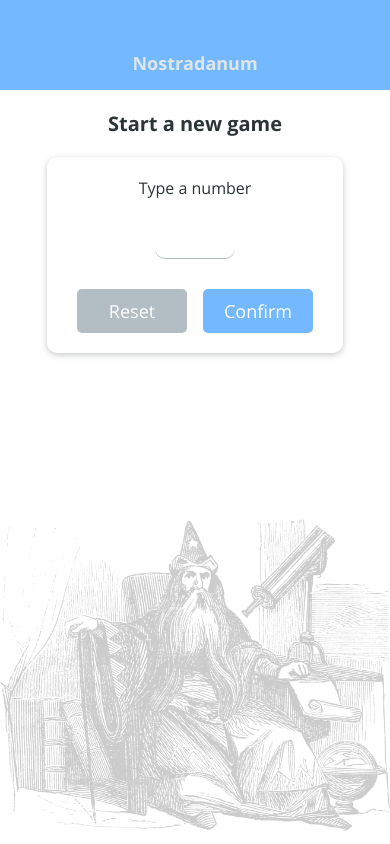
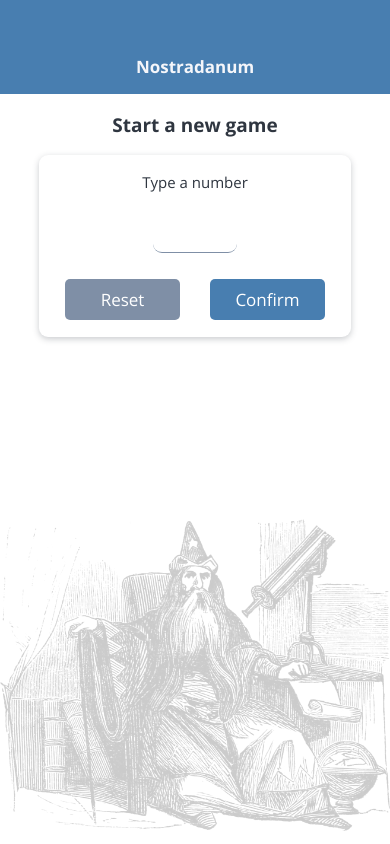
Before and after one commit to max-jellycat/nostradanum, a React Native app: screen / in a window 390 px wide. Built offline with nearby package versions, Linux system fonts and the light colour scheme.

Commit message:
normalize sizes and responsive

```diff
--- a/components/Header.js
+++ b/components/Header.js
@@ -3,6 +3,7 @@ import PropTypes from 'prop-types';
 import { View, StyleSheet } from 'react-native';
 
 import { Colors } from '../constants';
+import normalize from '../utils/normalize';
 import Text from './Text';
 
 const Header = ({ title }) => (
@@ -14,8 +15,8 @@ const Header = ({ title }) => (
 const styles = StyleSheet.create({
   header: {
     width: '100%',
-    height: 90,
-    paddingTop: 36,
+    height: normalize(90),
+    paddingTop: normalize(36),
     backgroundColor: Colors.primary,
     alignItems: 'center',
     justifyContent: 'center',
--- a/components/Text.js
+++ b/components/Text.js
@@ -16,6 +16,7 @@ const Text = ({
       fontFamily: isBold ? 'open-sans-bold' : 'open-sans',
       textAlign: centered ? 'center' : 'left',
     }}
+    allowFontScaling={false}
   >
     { children }
   </RNText>
--- a/constants/index.js
+++ b/constants/index.js
@@ -1,26 +1,28 @@
+import normalize from '../utils/normalize';
+
 export const Colors = {
-  dark: '#2d3436',
-  light: '#dfe6e9',
+  dark: '#2f3640',
+  light: '#f5f6fa',
   white: '#fff',
-  gray: '#b2bec3',
-  primary: '#74b9ff',
-  gold: '#fdcb6e',
+  gray: '#7f8fa6',
+  primary: '#487eb0',
+  gold: '#e1b12c',
 };
 
 export const Sizes = {
-  small: 5,
-  medium: 10,
-  mediumLarge: 15,
-  large: 20,
-  larger: 30,
-  huge: 60,
+  small: normalize(4),
+  medium: normalize(8),
+  mediumLarge: normalize(12),
+  large: normalize(16),
+  larger: normalize(32),
+  huge: normalize(64),
 };
 
 export const FontSizes = {
-  small: 14,
-  default: 16,
-  medium: 18,
-  large: 20,
-  larger: 30,
-  huge: 60,
+  small: normalize(12),
+  default: normalize(14),
+  medium: normalize(16),
+  large: normalize(18),
+  larger: normalize(24),
+  huge: normalize(48),
 };
--- a/screens/GameOverScreen.js
+++ b/screens/GameOverScreen.js
@@ -8,6 +8,7 @@ import Card from '../components/Card';
 import Button from '../components/Button';
 import { Colors, Sizes } from '../constants';
 import NumberContainer from '../components/NumberContainer';
+import normalize from '../utils/normalize';
 
 const GameOverScreen = ({ numRounds, userNumber, onNewGame }) => (
   <View style={styles.screen}>
@@ -36,16 +37,18 @@ const styles = StyleSheet.create({
     alignItems: 'center',
   },
   icon: {
-    width: 150,
-    height: 150,
-    marginVertical: Sizes.large,
+    width: normalize(150),
+    height: normalize(150),
+    marginVertical: Sizes.larger,
     backgroundColor: Colors.gold,
-    borderRadius: 75,
+    borderRadius: normalize(75),
     justifyContent: 'center',
     alignItems: 'center',
   },
   infos: {
     width: '80%',
+    minWidth: normalize(300),
+    maxWidth: '95%',
     flexDirection: 'row',
     justifyContent: 'space-around',
     alignItems: 'center',
--- a/screens/GameScreen.js
+++ b/screens/GameScreen.js
@@ -1,7 +1,7 @@
 import React, { useState, useRef, useEffect } from 'react';
 import PropTypes from 'prop-types';
 import {
-  View, StyleSheet, Alert, ScrollView,
+  View, StyleSheet, Alert, ScrollView, Dimensions,
 } from 'react-native';
 import { FontAwesome } from '@expo/vector-icons';
 
@@ -10,6 +10,7 @@ import NumberContainer from '../components/NumberContainer';
 import Card from '../components/Card';
 import Button from '../components/Button';
 import { Colors, FontSizes, Sizes } from '../constants';
+import normalize from '../utils/normalize';
 
 const generateRandomBetween = (min, max, exclude) => {
   min = Math.ceil(min);
@@ -103,18 +104,20 @@ const styles = StyleSheet.create({
     alignItems: 'center',
   },
   buttons: {
-    width: 300,
-    maxWidth: '80%',
-    marginTop: Sizes.medium,
+    width: '80%',
+    minWidth: normalize(300),
+    maxWidth: '95%',
+    marginTop: Sizes.large,
     flexDirection: 'row',
     justifyContent: 'space-between',
   },
   button: {
-    width: 110,
+    width: normalize(110),
   },
   list: {
-    width: 300,
-    maxWidth: '80%',
+    width: '80%',
+    minWidth: normalize(300),
+    maxWidth: '95%',
     marginTop: Sizes.large,
     flex: 1,
   },
--- a/screens/StartGameScreen.js
+++ b/screens/StartGameScreen.js
@@ -3,6 +3,7 @@ import PropTypes from 'prop-types';
 import {
   StyleSheet, View, TouchableWithoutFeedback, Keyboard, Alert,
 } from 'react-native';
+import { useTranslation } from 'react-i18next';
 
 import Card from '../components/Card';
 import Text from '../components/Text';
@@ -10,6 +11,7 @@ import Input from '../components/Input';
 import Button from '../components/Button';
 import { Colors, Sizes, FontSizes } from '../constants';
 import NumberContainer from '../components/NumberContainer';
+import normalize from '../utils/normalize';
 
 const StartGameScreen = ({ onStartGame }) => {
   const [value, setValue] = useState('');
@@ -91,8 +93,9 @@ const styles = StyleSheet.create({
   },
   inputContainer: {
     alignItems: 'center',
-    width: 300,
-    maxWidth: '80%',
+    width: '80%',
+    minWidth: normalize(300),
+    maxWidth: '95%',
   },
   inputButtons: {
     flexDirection: 'row',
@@ -102,14 +105,14 @@ const styles = StyleSheet.create({
     paddingTop: Sizes.large,
   },
   input: {
-    height: 50,
-    width: 80,
+    height: normalize(50),
+    width: normalize(80),
     color: Colors.primary,
     textAlign: 'center',
     fontSize: FontSizes.large,
   },
   button: {
-    width: 110,
+    width: normalize(110),
   },
   summaryContainer: {
     marginTop: Sizes.large,
--- /dev/null
+++ b/utils/normalize.js
@@ -0,0 +1,15 @@
+import { Dimensions } from 'react-native';
+
+const { width, height } = Dimensions.get('window');
+
+// Use iPhone6 as base size which is 375 x 667
+const baseWidth = 375;
+const baseHeight = 667;
+
+const scaleWidth = width / baseWidth;
+const scaleHeight = height / baseHeight;
+const scale = Math.min(scaleWidth, scaleHeight);
+
+const normalize = (size) => Math.ceil((size * scale));
+
+export default normalize;
```
